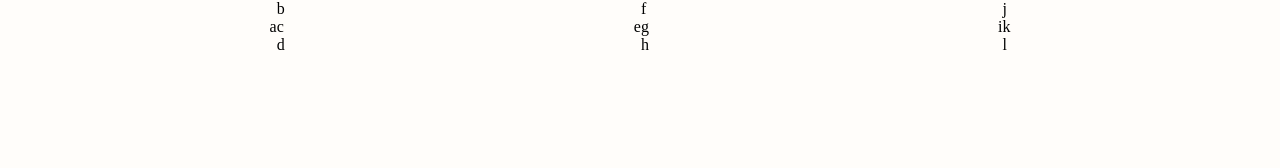
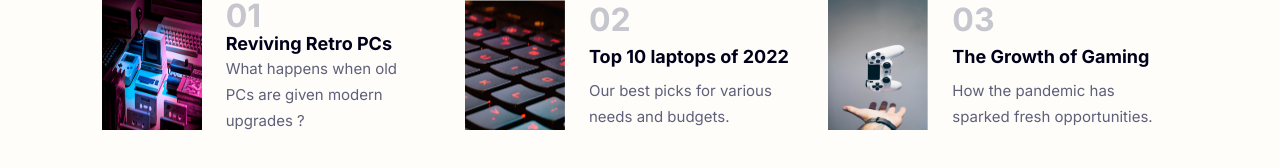
Before and after one commit to benoitivars/myFigmaExercise4, a plain HTML site: page index.html in a window 1280 px wide. Drawn offline with Linux system fonts and the light colour scheme; a web font is replaced by a local one.

Commit message:
Magie noire avev ChatGPT

```diff
--- a/index.html
+++ b/index.html
@@ -5,6 +5,12 @@
     <meta name="viewport" content="width=device-width, initial-scale=1.0">
     <title>Document</title>
     <link rel="stylesheet" href="style.css">
+    <link rel="preconnect" href="https://fonts.googleapis.com">
+    <link rel="preconnect" href="https://fonts.gstatic.com" crossorigin>
+    <link href="https://fonts.googleapis.com/css2?family=Allan&family=Inter:wght@400;700&family=Noto+Sans+Symbols:wght@300;600;700&display=swap" rel="stylesheet">
+    <link rel="preconnect" href="https://fonts.googleapis.com">
+    <link rel="preconnect" href="https://fonts.gstatic.com" crossorigin>
+    <link href="https://fonts.googleapis.com/css2?family=Allan&family=Inter:wght@400;700&family=Noto+Sans+Symbols:wght@300;600;700&display=swap" rel="stylesheet">
 </head>
 <body>
 
@@ -20,22 +26,46 @@
     <section>
         <div class="container">
             <div class="about1">
-                <div class="picabout1">a</div>
-                <div class="number1">b</div>
-                <div class="clicT1">c</div>
-                <div class="clicP1">d</div>
+                <div class="picabout1">
+                    <img src="atari.png" alt="atari" class="pic1">
+                </div>
+                <div class="number1">
+                    <p class="num">01</p>
+                </div>
+                <div class="clicT1">
+                    <a href="#" class="linked">Reviving Retro PCs</a>
+                </div>
+                <div class="clicP1">
+                    <a href="#" class="explaination">What happens when old PCs are given modern upgrades ?</a>
+                </div>
             </div>
             <div class="about2">
-                <div class="picabout2">e</div>
-                <div class="number2">f</div>
-                <div class="clicT2">g</div>
-                <div class="clicP2">h</div>
+                <div class="picabout2">
+                    <img src="roxor.png" alt="keyboard" class="pic2">
+                </div>
+                <div class="number2">
+                    <p class="num">02</p>
+                </div>
+                <div class="clicT2">
+                    <a href="#" class="linked">Top 10 laptops of 2022</a>
+                </div>
+                <div class="clicP2">
+                    <a href="#" class="explaination">Our best picks for various needs and budgets.</a>
+                </div>
             </div>
             <div class="about3">
-                <div class="picabout3">i</div>
-                <div class="number3">j</div>
-                <div class="clicT3">k</div>
-                <div class="clicP3">l</div>
+                <div class="picabout3">
+                    <img src="g4m3r.png" alt="padle" class="pic3">
+                </div>
+                <div class="number3">
+                    <p class="num">03</p>
+                </div>
+                <div class="clicT3">
+                    <a href="#" class="linked">The Growth of Gaming</a>
+                </div>
+                <div class="clicP3">
+                    <a href="#" class="explaination">How the pandemic has sparked fresh opportunities.</a>
+                </div>
             </div>
         </div>
     </section>
--- a/style.css
+++ b/style.css
@@ -31,7 +31,7 @@ body {
 /* COMMON CODE */
 
 section .container {
-    display: grid;
+    display: flex;
 }
 
 section .container .about1 {
@@ -40,6 +40,9 @@ section .container .about1 {
     grid-template-rows: auto auto auto;
     justify-content: center;
     align-items: center;
+    width:350px;
+    height: 100px;
+    column-gap: 24px;
 }
 
 section .container .about1 .picabout1 {
@@ -47,6 +50,10 @@ section .container .about1 .picabout1 {
     grid-column: 1 / span 1;
 }
 
+section .container .about1 .picabout1 .pic1 {
+    height: 130px;
+    width: 100px;
+}
 
 section .container .about1 .number1 {
     grid-row: 1 / span 1;
@@ -69,6 +76,9 @@ section .container .about2 {
     grid-template-rows: auto auto auto;
     justify-content: center;
     align-items: center;
+    width:350px;
+    height: 100px;
+    column-gap: 24px;
 }
 
 section .container .about2 .picabout2 {
@@ -76,10 +86,16 @@ section .container .about2 .picabout2 {
     grid-column: 1 / span 1;
 }
 
+section .container .about2 .picabout2 .pic2 {
+    height: 130px;
+    width: 100px;
+}
 
 section .container .about2 .number2 {
     grid-row: 1 / span 1;
     grid-column: 2 / span 1;
+    justify-items: start;
+    align-items: start;
 }
 
 section .container .about2 .clicT2 {
@@ -98,6 +114,9 @@ section .container .about3 {
     grid-template-rows: auto auto auto;
     justify-content: center;
     align-items: center;
+    width:350px;
+    height: 100px;
+    column-gap: 24px;
 }
 
 section .container .about3 .picabout3 {
@@ -105,11 +124,18 @@ section .container .about3 .picabout3 {
     grid-column: 1 / span 1;
 }
 
+section .container .about3 .picabout3 .pic3 {
+    height: 130px;
+    width: 100px;
+}
 
 section .container .about3 .number3 {
     grid-row: 1 / span 1;
     grid-column: 2 / span 1;
+    justify-items: start;
+    align-items: start;
 }
+
 
 section .container .about3 .clicT3 {
     grid-row: 2 / span 1;
@@ -121,22 +147,55 @@ section .container .about3 .clicP3 {
     grid-column: 2 / span 1;
 }
 
+.num {
+    color: #C5C6CE;
+    font-family: Inter;
+    font-size: 32px;
+    font-style: normal;
+    font-weight: 700;
+    line-height: 32px;
+}
+
+.linked {
+    color: #00001A;
+    font-family: Inter;
+    font-size: 18px;
+    font-style: normal;
+    font-weight: 800;
+    line-height: 24px;
+}
+
+.explaination {
+    color : #5E607A;
+    font-family: Inter;
+    font-size: 15px;
+    font-style: normal;
+    font-weight: 400;
+    line-height: 26px;
+}
+
 /* SPECIFIC QUERIES */
 
 @media screen and (max-width: 768px) {
     section .container {
-        grid-template-columns: auto;
-        justify-content: space-around;
+        flex-direction: column;
+        align-content: space-around;
+        justify-content: center;
         align-items: center;
     }
+    section .container .about2 {
+            margin-top: 76px;
+        }
+        section .container .about3 {
+            margin-top: 76px;
+        }
 }
 
 
 @media screen and (min-width: 768px) {
     section .container {
-        grid-template-columns: auto auto auto;
+        flex-direction: row;
+        align-items: center;
         justify-content: space-around;
-        align-items: center;
-        align-content: space-around;
     }
 }
```
Also changed, not shown: atari.png (added), g4m3r.png (added), roxor.png (added).
